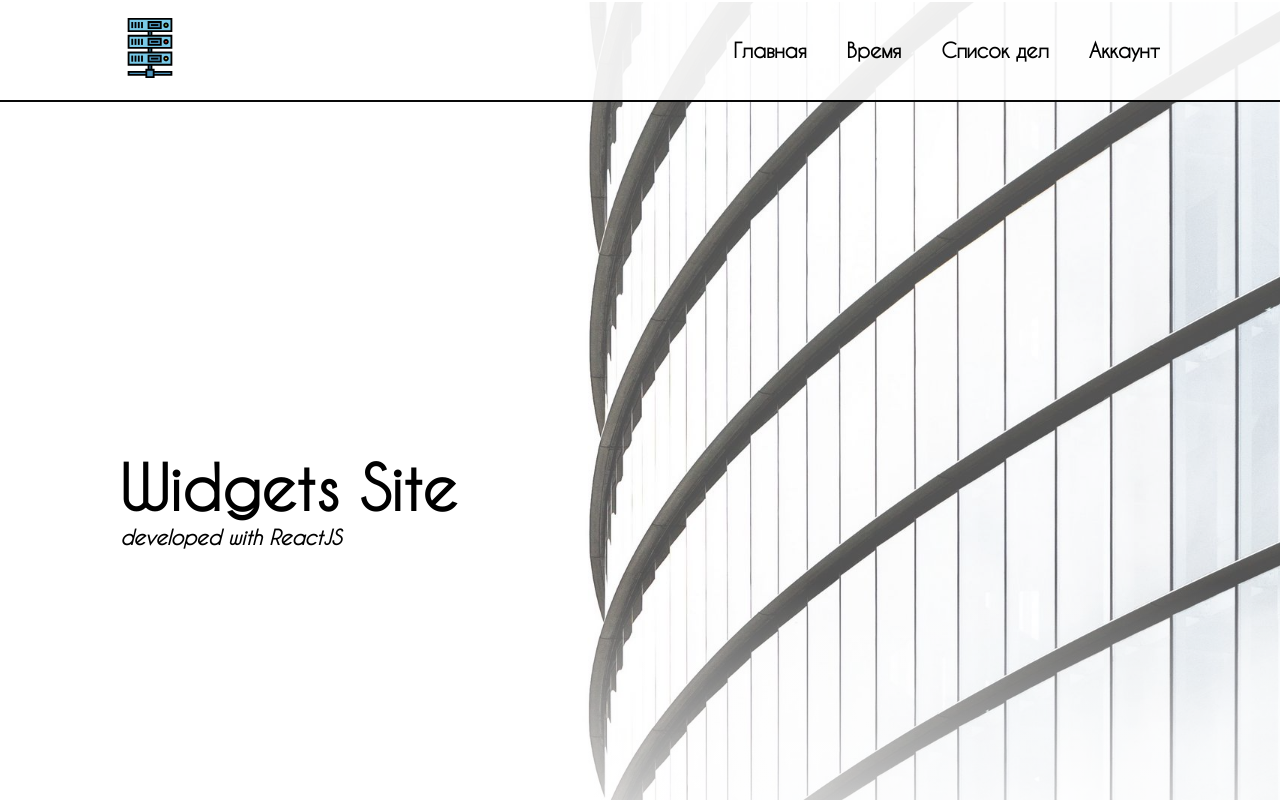
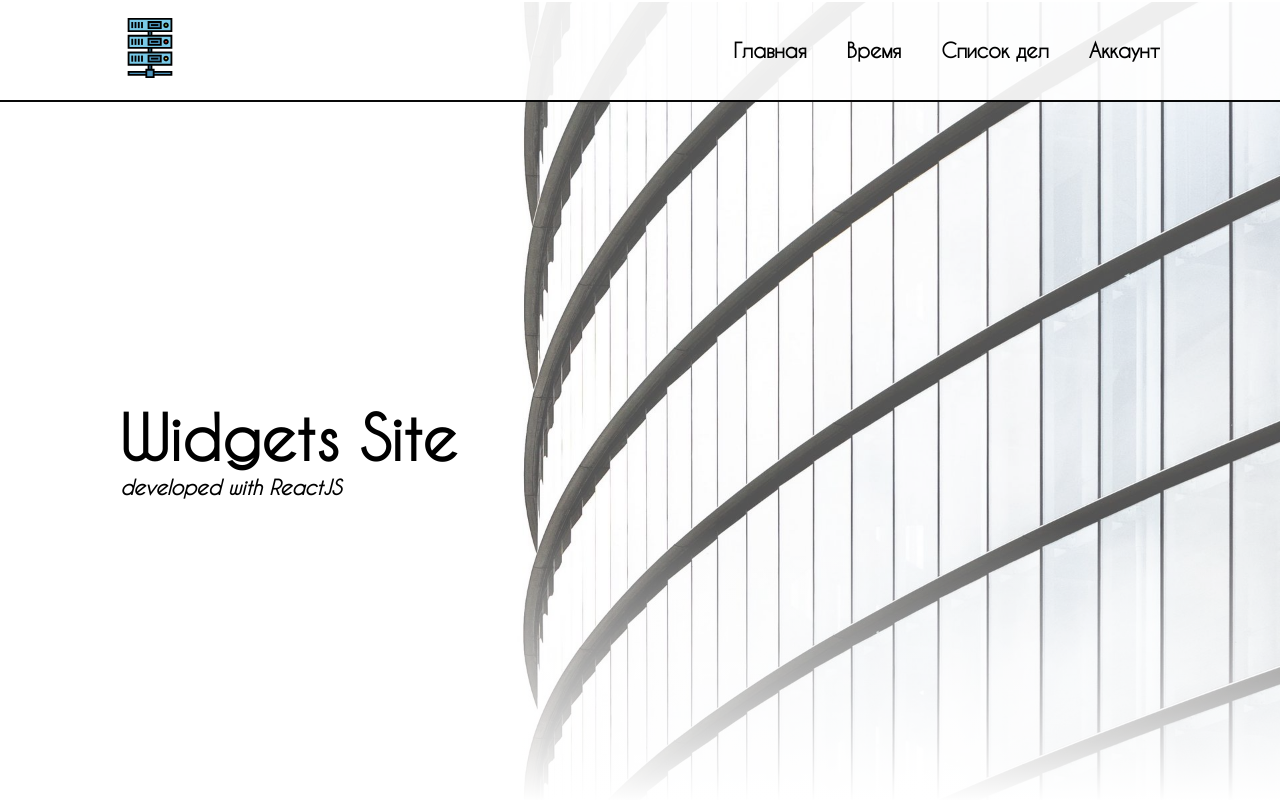
Before and after one commit to Tikhon-ql/something, a React (Create React App) app: page /#/ in a window 1280 px wide. Shown: the top 800 px of the page. Built offline with nearby package versions, Linux system fonts and the light colour scheme.

Commit message:
pages height fix

```diff
--- a/src/components/pages/home/_home-styles.ts
+++ b/src/components/pages/home/_home-styles.ts
@@ -5,7 +5,6 @@ import { $Gray, $White, $breakp767} from '../../../styles/uiKit';
 import img from "../../../styles/images/mirors.jpg"
 
 export const MainSection = styled(SectionWithImage)`
-    height: 100vh;
     width: 100%;
 
     border-bottom: 0;
--- a/src/components/pages/login/_login-styles.ts
+++ b/src/components/pages/login/_login-styles.ts
@@ -6,7 +6,6 @@ import { $Gray} from '../../../styles/uiKit';
 import img from "../../../styles/images/mount.jpg"
 
 export const LoginSection = styled(SectionWithImage)`
-    height: 100vh;
     border-bottom: 0;
 
     &::after {
```
